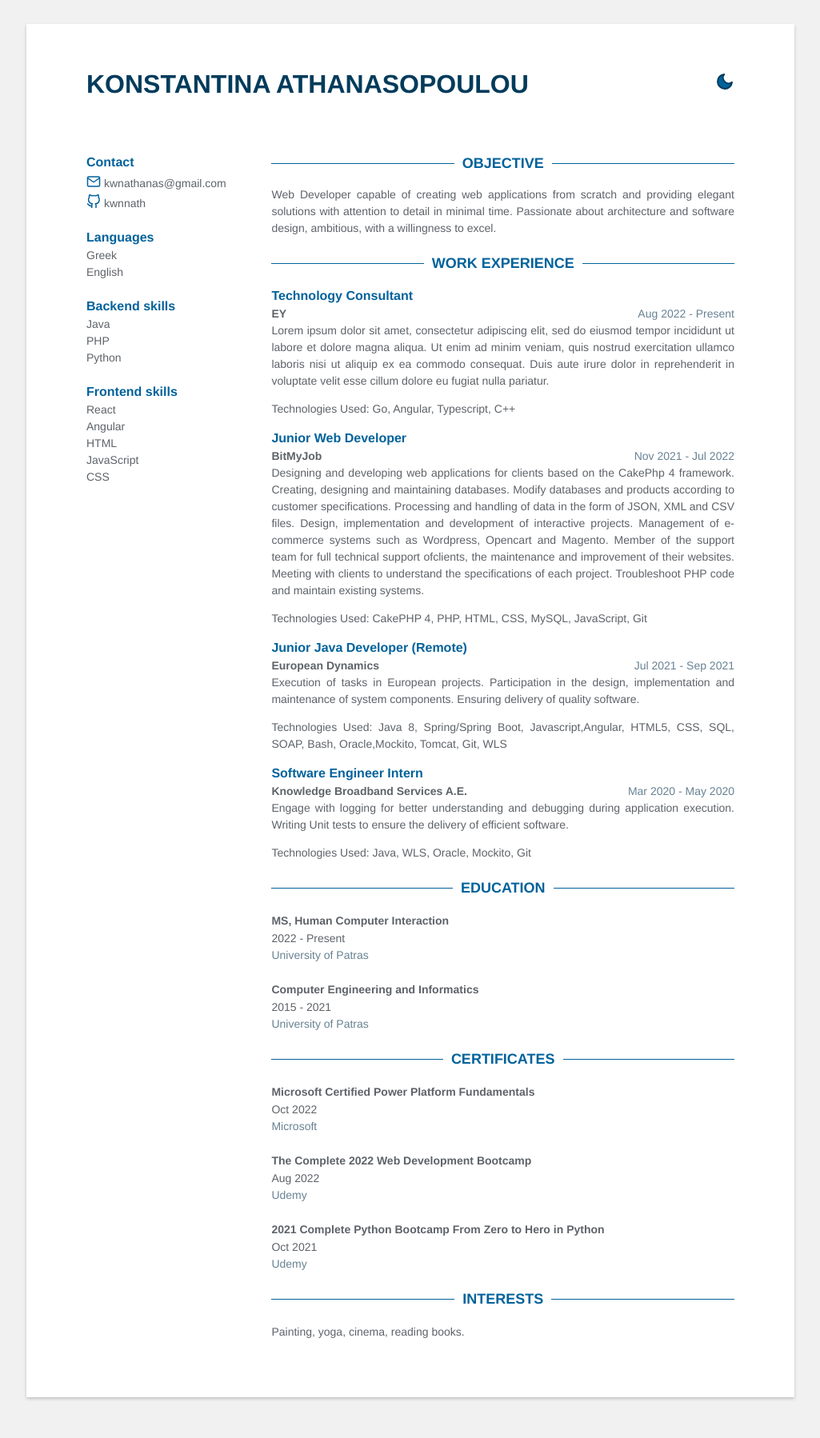
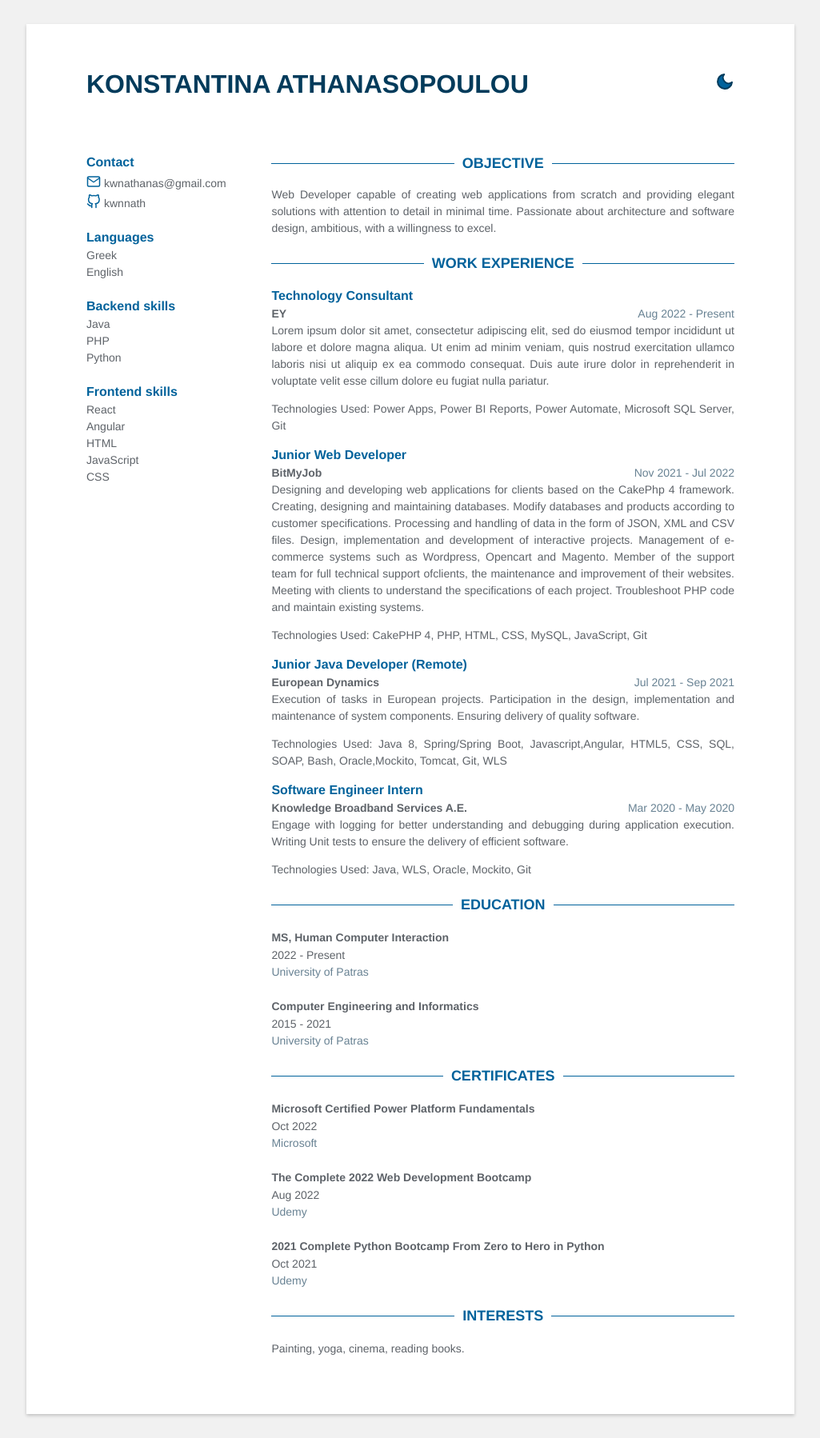
Before and after one commit to kwnnath/jekyll-cv, a Jekyll site: the page built from index.html, in a window 1280 px wide. Shown: the whole page at 80% size, without its empty margins (127-1152 px from the left). Built offline with Jekyll 4.4.1, drawn with Linux system fonts in a browser that asks for light colours; before the commit the page ends 1777 px from its top, so only the background shows below that.

Commit message:
Update data.yml

```diff
--- a/_data/data.yml
+++ b/_data/data.yml
@@ -46,7 +46,7 @@ experience:
       Duis aute irure dolor in reprehenderit in voluptate velit esse cillum dolore eu
       fugiat nulla pariatur.
     technologies_used: |
-      Go, Angular, Typescript, C++
+      Power Apps, Power BI Reports, Power Automate, Microsoft SQL Server, Git
 
   - role: Junior Web Developer
     time: Nov 2021 - Jul 2022
```
